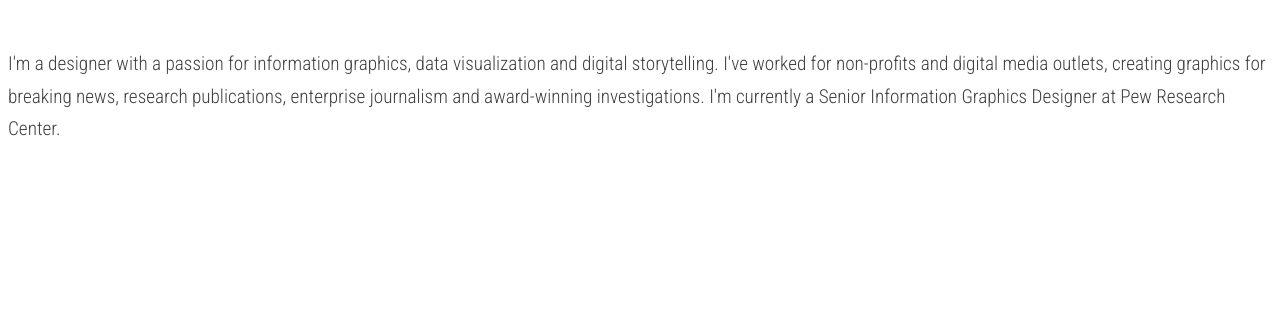
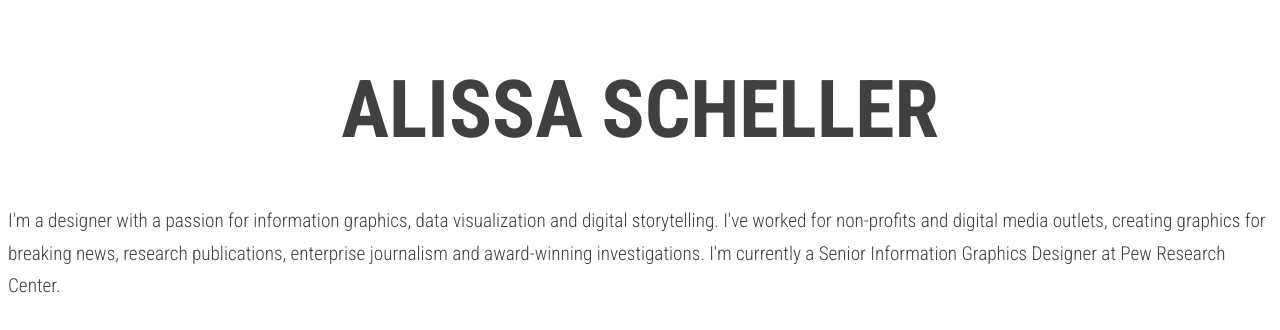
Before and after one commit to alissascheller/alissascheller.github.io, a plain HTML site: page pages/about.html in a window 1280 px wide. Drawn offline with Linux system fonts and the light colour scheme; a web font is replaced by a local one.

Commit message:
Update about.html

```diff
--- a/pages/about.html
+++ b/pages/about.html
@@ -7,6 +7,11 @@
 </head>
 <body>
 
+ <body>
+<div class="header-container">
+  <p class="header">Alissa Scheller</p>
+</div>
+
 <div class="intro-container"/>
 <p class="intro">I'm a designer with a passion for information graphics, data visualization and digital storytelling. I've worked for non-profits and digital media outlets, creating graphics for breaking news, research publications, enterprise journalism and award-winning investigations. I'm currently a Senior Information Graphics Designer at Pew Research Center.</p>
 
```
